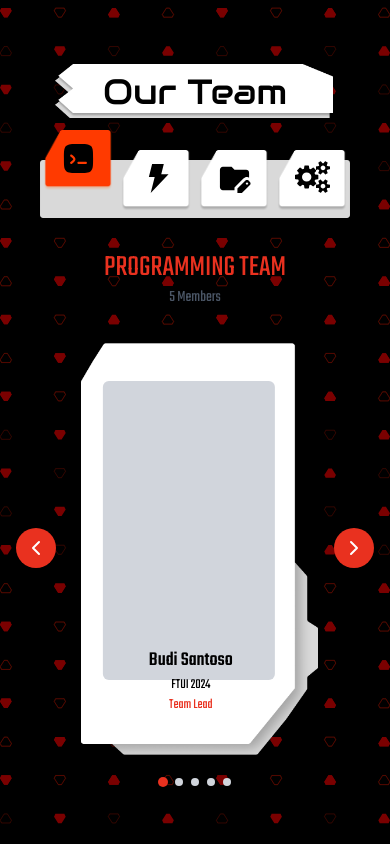
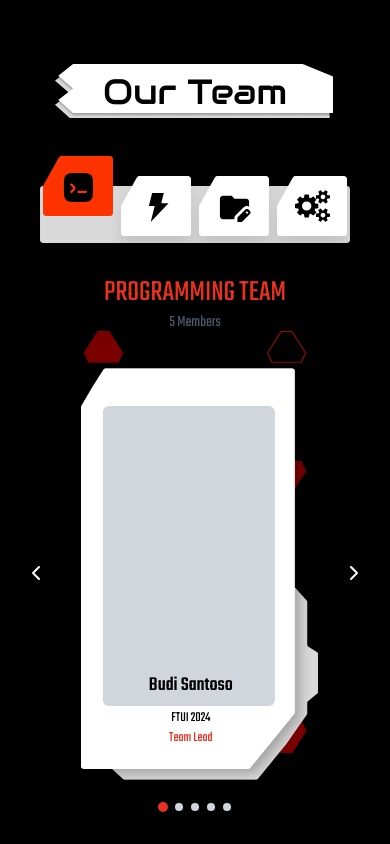
Before and after one commit to bryanherdianto/gladiatos-web, a Next.js app: page / in a window 390 px wide. Shown: the part 1920-2764 px from the top of the page. Built offline with nearby package versions, Linux system fonts and the light colour scheme.

Commit message:
fixed some of the stylings and hopefully fix bg-fixed on mobile

```diff
--- a/app/globals.css
+++ b/app/globals.css
@@ -23,7 +23,7 @@
 }
 
 .svg-red {
-  filter: invert(62%) sepia(100%) saturate(5000%);
+  filter: invert(60%) sepia(49%) saturate(6770%) hue-rotate(354deg) brightness(106%) contrast(133%);
 }
 
 .cursor-pointer {
--- a/app/layout.tsx
+++ b/app/layout.tsx
@@ -15,7 +15,7 @@
   return (
     <html lang="en">
       <body className="bg-black">
-        <div className="bg-cover bg-center bg-fixed max-w-[1440px] mx-auto" style={{ backgroundImage: "url('/background.svg')" }}>
+        <div className="bg-center bg-fixed max-w-[1440px] mx-auto" style={{ backgroundImage: "url('/background.svg')" }}>
           {children}
         </div>
       </body>
--- a/app/page.tsx
+++ b/app/page.tsx
@@ -311,7 +311,7 @@
           <div className="w-full relative">
             <Image className="w-full" alt="Group" src="/Group 17.svg" width={1440} height={100} />
             <div className="absolute left-[20%] inset-0 flex items-center font-audiowide font-normal text-black
-              text-[25px] mm:text-[35px] lg:text-[64px]
+              text-[23px] mm:text-[32px] mxl:text-[40px] lg:text-[64px]
               tracking-[0] leading-[normal]">
               FAQ
             </div>
--- a/components/FAQItem.tsx
+++ b/components/FAQItem.tsx
@@ -28,7 +28,7 @@
                 <div
                     className="relative z-10
                         bg-white rounded-[1px] md:rounded-[2px] lg:rounded-[4px] xl:rounded-md shadow-lg
-                        text-[10px] mm:text-[14px] ml:text-[16px] mxl:text-[20px] md:text-[30px] lm:text-[35px] xl:text-[40px]
+                        text-[14px] ml:text-[16px] mxl:text-[20px] md:text-[30px] lm:text-[35px] xl:text-[40px]
                         font-teko text-black
                         pl-[2%] py-[10px] pr-[35px]
                         min-h-[40px] mm:min-h-[50px] ml:min-h-[60px] md:min-h-[70px] lg:min-h-[90px]
@@ -49,7 +49,7 @@
                         ref={contentRef}
                         className="relative z-10 mt-[15px] mb-[10px]
                             bg-[#bcbcbc] rounded-[1px] md:rounded-[2px] lg:rounded-[4px] xl:rounded-md shadow-lg
-                            text-[8px] mm:text-[12px] ml:text-[14px] mxl:text-[18px] md:text-[24px] lm:text-[28px] xl:text-[35px]
+                            text-[14px] mxl:text-[18px] md:text-[24px] lm:text-[28px] xl:text-[35px]
                             font-teko text-black
                             p-[3%] opacity-90"
                     >
--- a/components/OurTeam.tsx
+++ b/components/OurTeam.tsx
@@ -18,12 +18,12 @@
     { name: 'Hadi Nugroho', faculty: 'FTUI', year: '2024', image: '/ourteam.png', role: 'Embedded Engineer' },
     { name: 'Indah Sari', faculty: 'FTUI', year: '2022', image: '/ourteam.png', role: 'PCB Designer' },
   ],
-  manager: [
+  managerial: [
     { name: 'Joko Widodo', faculty: 'FEB', year: '2022', image: '/ourteam.png', role: 'Project Manager' },
     { name: 'Kevin Tanoto', faculty: 'FEB', year: '2023', image: '/ourteam.png', role: 'Financial Manager' },
     { name: 'Lisa Anggraeni', faculty: 'FIB', year: '2024', image: '/ourteam.png', role: 'PR Manager' },
   ],
-  gears: [
+  mechanics: [
     { name: 'Mira Sukmawati', faculty: 'FTUI', year: '2022', image: '/ourteam.png', role: 'Mechanical Lead' },
     { name: 'Nando Kusuma', faculty: 'FTUI', year: '2023', image: '/ourteam.png', role: 'CAD Designer' },
     { name: 'Olivia Permata', faculty: 'FTUI', year: '2024', image: '/ourteam.png', role: '3D Modeler' },
@@ -85,7 +85,7 @@
 
   return (
     <>
-      <div className="w-full mt-[5vh] md:mt-[10vh] flex justify-center relative">
+      <div className="w-full mt-[8vh] md:mt-[10vh] flex justify-center relative">
         <Image className="w-[350px] sm:w-[500px] lg:w-[526px] px-5" alt="Group"
           src="/Rectangle 24.svg" width={526} height={200} />
         <div className="absolute flex flex-wrap justify-center space-x-2 sm:space-x-3 md:space-x-4">
@@ -94,14 +94,14 @@
             onClick={() => handleTeamToggle('programming')}
           >
             <Image
-              className={`absolute z-0 w-full ${activeTeamSection === 'programming' ? 'svg-red' : ''}`}
+              className={`absolute z-0 w-full drop-shadow-xl ${activeTeamSection === 'programming' ? 'svg-red' : ''}`}
               alt="Group"
-              src="/Rectangle 20.png"
+              src="/Rectangle 20.svg"
               width={121}
               height={80}
             />
             <Image
-              className="absolute z-10 w-[50%] mt-[15%] left-[25%]"
+              className="absolute z-10 w-[50%] mt-[20%] left-[25%]"
               alt="Programming"
               src="/programming.svg"
               width={60}
@@ -113,14 +113,14 @@
             onClick={() => handleTeamToggle('electrical')}
           >
             <Image
-              className={`absolute z-0 w-full ${activeTeamSection === 'electrical' ? 'svg-red' : ''}`}
+              className={`absolute z-0 w-full drop-shadow-xl ${activeTeamSection === 'electrical' ? 'svg-red' : ''}`}
               alt="Group"
-              src="/Rectangle 20.png"
+              src="/Rectangle 20.svg"
               width={121}
               height={80}
             />
             <Image
-              className="absolute z-10 w-[50%] mt-[15%] left-[25%]"
+              className="absolute z-10 w-[50%] mt-[20%] left-[25%]"
               alt="Electrical"
               src="/electrical.svg"
               width={60}
@@ -128,18 +128,18 @@
             />
           </div>
           <div
-            className={`relative top-[-10px] sm:top-[-15px] md:top-[-20px] cursor-pointer w-[70px] sm:w-[100px] md:w-[121px] ${activeTeamSection === 'manager' ? 'isactive' : ''}`}
-            onClick={() => handleTeamToggle('manager')}
+            className={`relative top-[-10px] sm:top-[-15px] md:top-[-20px] cursor-pointer w-[70px] sm:w-[100px] md:w-[121px] ${activeTeamSection === 'managerial' ? 'isactive' : ''}`}
+            onClick={() => handleTeamToggle('managerial')}
           >
             <Image
-              className={`absolute z-0 w-full ${activeTeamSection === 'manager' ? 'svg-red' : ''}`}
+              className={`absolute z-0 w-full drop-shadow-xl ${activeTeamSection === 'managerial' ? 'svg-red' : ''}`}
               alt="Group"
-              src="/Rectangle 20.png"
+              src="/Rectangle 20.svg"
               width={121}
               height={80}
             />
             <Image
-              className="absolute z-10 w-[50%] mt-[15%] left-[25%]"
+              className="absolute z-10 w-[50%] mt-[20%] left-[25%]"
               alt="Manager"
               src="/manager.svg"
               width={60}
@@ -147,18 +147,18 @@
             />
           </div>
           <div
-            className={`relative top-[-10px] sm:top-[-15px] md:top-[-20px] cursor-pointer w-[70px] sm:w-[100px] md:w-[121px] ${activeTeamSection === 'gears' ? 'isactive' : ''}`}
-            onClick={() => handleTeamToggle('gears')}
+            className={`relative top-[-10px] sm:top-[-15px] md:top-[-20px] cursor-pointer w-[70px] sm:w-[100px] md:w-[121px] ${activeTeamSection === 'mechanics' ? 'isactive' : ''}`}
+            onClick={() => handleTeamToggle('mechanics')}
           >
             <Image
-              className={`absolute z-0 w-full ${activeTeamSection === 'gears' ? 'svg-red' : ''}`}
+              className={`absolute z-0 w-full drop-shadow-xl ${activeTeamSection === 'mechanics' ? 'svg-red' : ''}`}
               alt="Group"
-              src="/Rectangle 20.png"
+              src="/Rectangle 20.svg"
               width={121}
               height={80}
             />
             <Image
-              className="absolute z-10 w-[50%] mt-[15%] left-[25%]"
+              className="absolute z-10 w-[50%] mt-[20%] left-[25%]"
               alt="Gears"
               src="/gears.svg"
               width={60}
@@ -184,7 +184,7 @@
           <div className="flex items-center justify-center">
             <button
               onClick={goPrev}
-              className="p-2 bg-[#e9311f] text-white rounded-full hover:bg-[#c0281a] transition-colors"
+              className="p-2 text-white hover:text-gray-300 transition-colors duration-200"
               disabled={isAnimating}
             >
               <ChevronLeft className="h-6 w-6" />
@@ -201,11 +201,11 @@
                     className="rounded-lg w-full"
                   />
                   <div className="bg-gray-300 w-[70%] h-[70%] absolute left-1/2 transform -translate-x-[53.5%] top-[11%] rounded-md"></div>
-                  <div className="absolute left-1/2 transform -translate-x-[55%] bottom-[11%] font-teko text-center">
+                  <div className="absolute left-1/2 transform -translate-x-[55%] bottom-[6%] mm:bottom-[9%] ml:bottom-[11%] font-teko text-center">
                     <div className="text-xl md:text-2xl font-medium">
                       {currentTeam[currentIndex].name}
                     </div>
-                    <div className="text-sm">
+                    <div className="text-sm mt-2">
                       {currentTeam[currentIndex].faculty} {currentTeam[currentIndex].year}
                     </div>
                     <div className="text-sm text-[#e9311f]">
@@ -218,7 +218,7 @@
 
             <button
               onClick={goNext}
-              className="p-2 bg-[#e9311f] text-white rounded-full hover:bg-[#c0281a] transition-colors"
+              className="p-2 text-white hover:text-gray-300 transition-colors duration-200"
               disabled={isAnimating}
             >
               <ChevronRight className="h-6 w-6" />
```
Also changed, not shown: public/Rectangle 20.png (deleted), public/Rectangle 20.svg (added).
